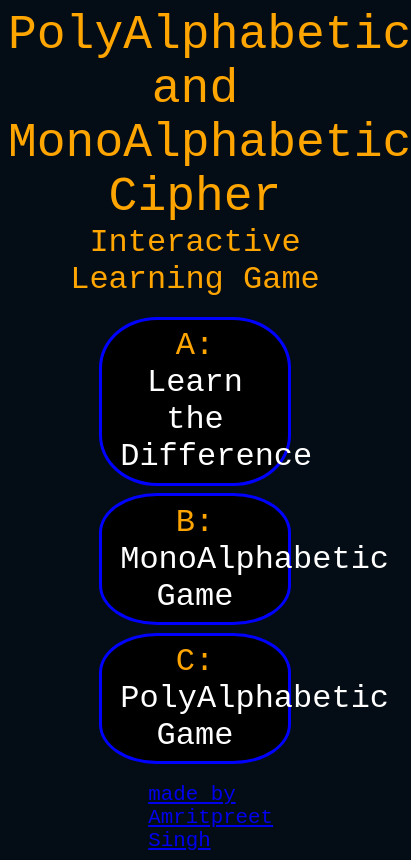
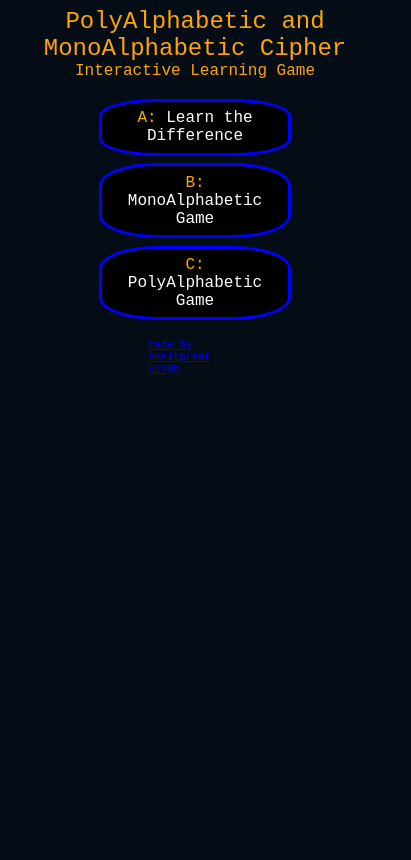
Before and after one commit to mraps98/cipher-game, a plain HTML site: page index.html in a window 390 px wide. Shown: the whole page, 411 px wide, since content can reach past the window. Drawn offline with Linux system fonts and the light colour scheme.

Commit message:
v 0.1.1 added responsive fonts

```diff
--- a/css/main.css
+++ b/css/main.css
@@ -11,13 +11,13 @@
 
     /* Fonts */
     --mainFontFamily:"CopperPlate Gothic", monospace;
-    --titleSize:300%;
-    --subTitleSize:200%;
-    --menuItemSize:200%;
-    --footerFontSize:130%;
-    --questionSize:100%;
-    --answerSize:200%;
-    --levelFontSize:180%;
+    --titleSize:3rem;
+    --subTitleSize:2rem;
+    --menuItemSize:2rem;
+    --footerFontSize:1.3rem;
+    --questionSize:1rem;
+    --answerSize:2rem%;
+    --levelFontSize:1rem%;
 
     /* Dimensions */
     --verticalBoxMargin:2%;
@@ -120,3 +120,25 @@ body{
     background-color: var(--boxLetterColor);
     color:var(--boxPhraseColorHover);
 }
+
+/* Responsive Fonts */
+@media screen and (max-width: 680px){
+    html{
+        font-size:10px;
+    }
+}
+@media screen and (max-width: 440px){
+    html{
+        font-size:8px;
+    }
+}
+@media screen and (max-width: 342px){
+    html{
+        font-size:5px;
+    }
+}
+@media screen and (max-width: 216px){
+    html{
+        font-size:3px;
+    }
+}
```
